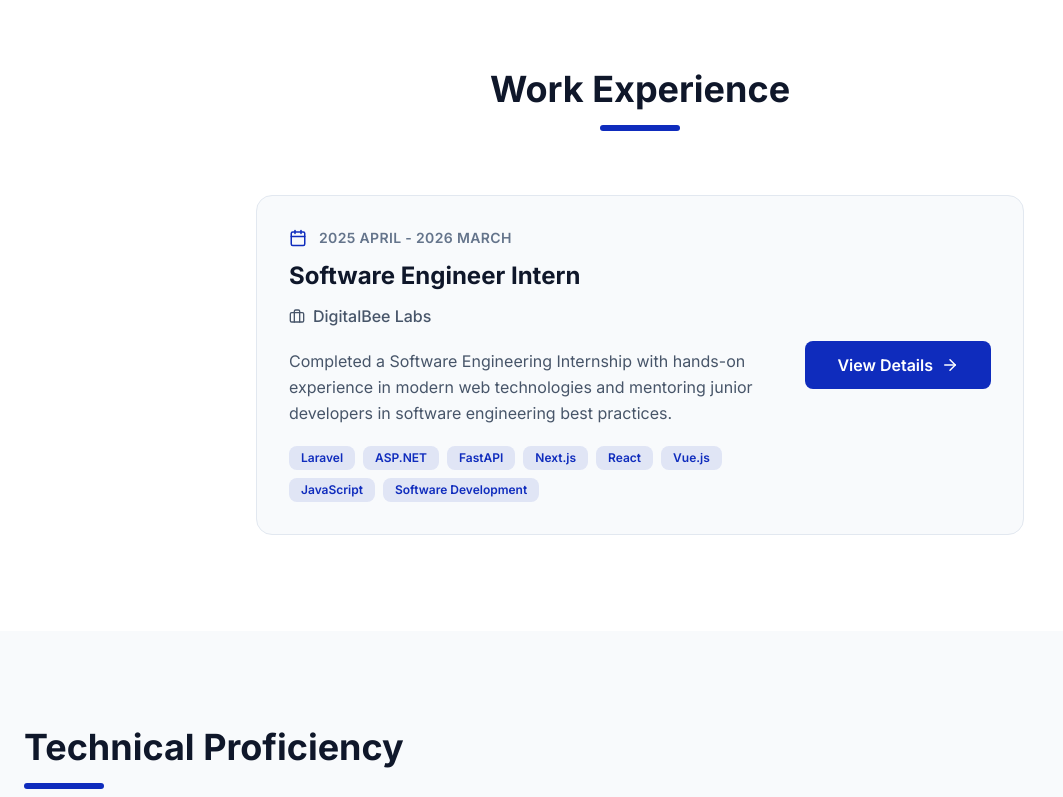
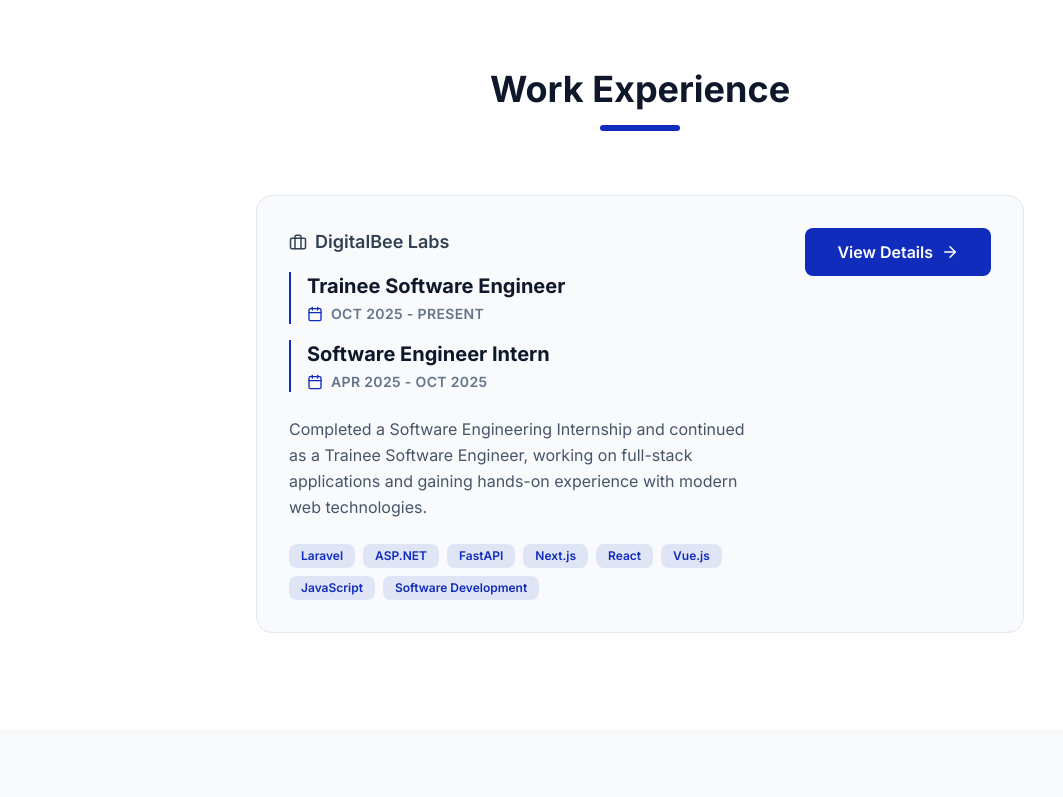
Before and after one commit to DilanMadusaanka2000/dilan-madusanka, a React (Create React App) app: page / in a window 1280 px wide. Shown: the part 827-1624 px from the top of the page, without its empty margins (0-1063 px from the left). Built offline with nearby package versions, Linux system fonts and the light colour scheme; the HTML template or start-up script is replaced by a standard one.

Commit message:
experiance update

```diff
--- a/src/components/Experience.jsx
+++ b/src/components/Experience.jsx
@@ -10,10 +10,28 @@ const Experience = () => {
     {
       id: 0,
       company: "DigitalBee Labs",
-      role: "Software Engineer Intern",
-      period: "2025 April - 2026 March",
-      description: "Completed a Software Engineering Internship with hands-on experience in modern web technologies and mentoring junior developers in software engineering best practices.",
-      skills: ["Laravel", "ASP.NET", "FastAPI", "Next.js", "React", "Vue.js", "JavaScript", "Software Development"],
+      roles: [
+        {
+          title: "Trainee Software Engineer",
+          period: "Oct 2025 - Present",
+        },
+        {
+          title: "Software Engineer Intern",
+          period: "Apr 2025 - Oct 2025",
+        }
+      ],
+      description:
+        "Completed a Software Engineering Internship and continued as a Trainee Software Engineer, working on full-stack applications and gaining hands-on experience with modern web technologies.",
+      skills: [
+        "Laravel",
+        "ASP.NET",
+        "FastAPI",
+        "Next.js",
+        "React",
+        "Vue.js",
+        "JavaScript",
+        "Software Development"
+      ],
     }
   ];
 
@@ -36,37 +54,52 @@ const Experience = () => {
               className="group"
             >
               <div className="bg-slate-50 dark:bg-slate-800/50 border border-slate-200 dark:border-slate-700 rounded-2xl p-8 hover:shadow-lg transition-all duration-300 hover:border-primary/30">
-                <div className="flex flex-col md:flex-row md:items-center md:justify-between gap-6">
-                  <div className="flex-1 space-y-3">
-                    <div className="flex items-center gap-3">
-                      <Calendar size={18} className="text-primary" />
-                      <span className="text-sm font-semibold text-slate-500 uppercase tracking-wide">
-                        {exp.period}
-                      </span>
+                <div className="flex flex-col md:flex-row md:items-start md:justify-between gap-6">
+
+                  <div className="flex-1 space-y-4">
+
+                    {/* Company */}
+                    <div className="flex items-center gap-2 text-slate-700 dark:text-slate-300">
+                      <Briefcase size={18} />
+                      <span className="font-semibold text-lg">{exp.company}</span>
                     </div>
 
-                    <h3 className="text-2xl font-bold text-slate-900 dark:text-slate-100">
-                      {exp.role}
-                    </h3>
+                    {/* Roles */}
+                    {exp.roles.map((role, i) => (
+                      <div key={i} className="space-y-1 border-l-2 border-primary pl-4">
+                        <h3 className="text-xl font-bold text-slate-900 dark:text-slate-100">
+                          {role.title}
+                        </h3>
 
-                    <div className="flex items-center gap-2 text-slate-600 dark:text-slate-400">
-                      <Briefcase size={16} />
-                      <span className="font-medium">{exp.company}</span>
-                    </div>
+                        <div className="flex items-center gap-2">
+                          <Calendar size={16} className="text-primary" />
+                          <span className="text-sm font-semibold text-slate-500 uppercase tracking-wide">
+                            {role.period}
+                          </span>
+                        </div>
+                      </div>
+                    ))}
 
+                    {/* Description */}
                     <p className="text-slate-600 dark:text-slate-300 leading-relaxed pt-2">
                       {exp.description}
                     </p>
 
+                    {/* Skills */}
                     <div className="flex flex-wrap gap-2 pt-2">
-                      {exp.skills.map(skill => (
-                        <span key={skill} className="px-3 py-1 bg-primary/10 text-primary text-xs font-semibold rounded-lg">
+                      {exp.skills.map((skill) => (
+                        <span
+                          key={skill}
+                          className="px-3 py-1 bg-primary/10 text-primary text-xs font-semibold rounded-lg"
+                        >
                           {skill}
                         </span>
                       ))}
                     </div>
+
                   </div>
 
+                  {/* Button */}
                   <button
                     onClick={() => navigate(`/experience/${exp.id}`)}
                     className="md:ml-6 md:flex-shrink-0 px-8 py-3 bg-primary text-white font-semibold rounded-lg hover:bg-primary/90 transition-all duration-300 flex items-center gap-2 justify-center md:justify-start h-fit whitespace-nowrap group-hover:gap-3"
@@ -74,6 +107,7 @@ const Experience = () => {
                     <span>View Details</span>
                     <ArrowRight size={18} />
                   </button>
+
                 </div>
               </div>
             </motion.div>
--- a/src/components/Hero.jsx
+++ b/src/components/Hero.jsx
@@ -22,7 +22,7 @@ const Hero = () => {
             Building <span className="text-primary italic">scalable</span> digital experiences.
           </h1>
           <p className="text-lg text-slate-600 dark:text-slate-400 mb-8 max-w-lg">
-            I’m Dilan Madusanka, an aspiring Intern Software Engineer with a strong foundation in both frontend and backend development. Passionate about building efficient, scalable applications and continuously improving my technical skills while contributing to real-world software projects.
+            I’m Dilan Madusanka, an aspiring Trainee Software Engineer with a strong foundation in both frontend and backend development. Passionate about building efficient, scalable applications and continuously improving my technical skills while contributing to real-world software projects.
           </p>
 
           <div className="flex flex-wrap gap-4">
```
